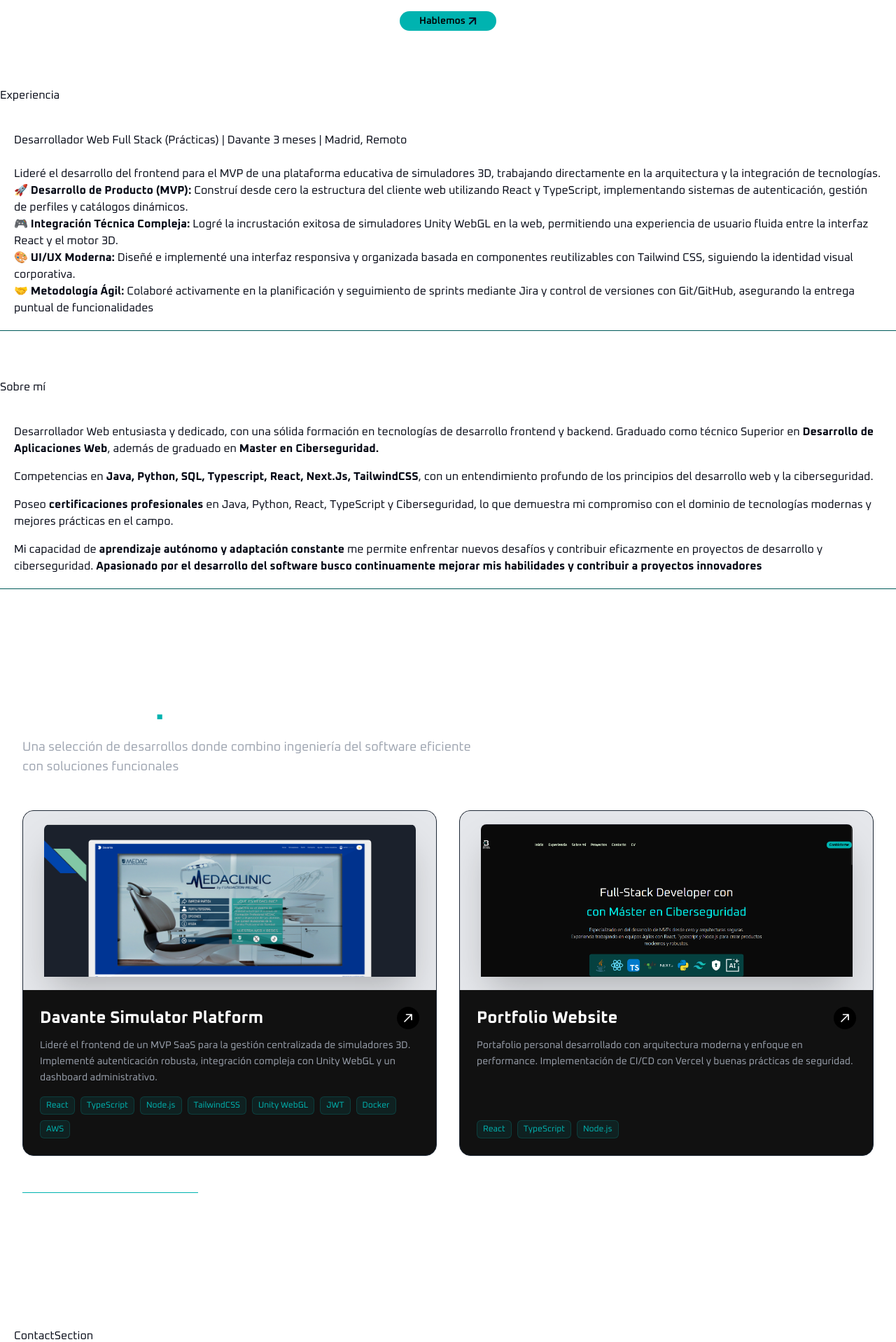
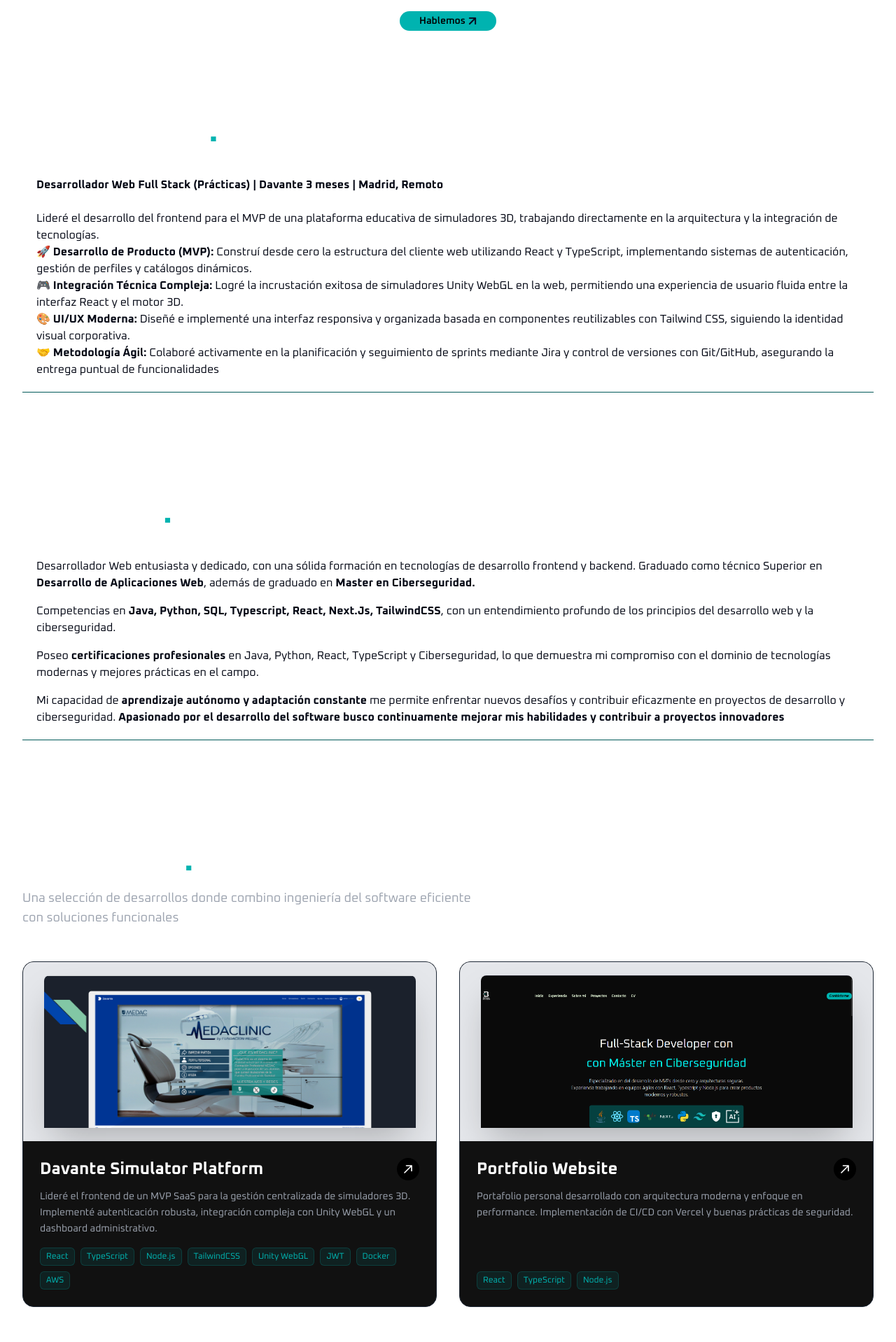
Before and after one commit to Byron-115/my-portfolio, a Next.js app: page / in a window 1280 px wide. Shown: the part 640-2558 px from the top of the page at 70% size. Built offline with nearby package versions, Linux system fonts and the light colour scheme.

Commit message:
feat: enhance sections with improved styling and content updates

```diff
--- a/src/components/elements/SolidButton.tsx
+++ b/src/components/elements/SolidButton.tsx
@@ -6,7 +6,7 @@ interface SolidButtonProps extends React.ButtonHTMLAttributes<HTMLButtonElement>
 
 const SolidButton: React.FC<SolidButtonProps> = ({ children, ...props }) => (
     <button
-        className={"bg-[#00B3B0] text-black font-semibold rounded-full px-3 h-7 text-sm transition-colors transition-transform duration-200 hover:bg-[#aefffd] focus:outline-none cursor-pointer hover:scale-105"}
+        className={"bg-[#00B3B0] text-black font-semibold rounded-full px-3 h-7 text-sm transition-transform duration-200 hover:bg-[#aefffd] focus:outline-none cursor-pointer hover:scale-105"}
         {...props}
     >
         {children}
--- a/src/components/organisms/AboutSection.tsx
+++ b/src/components/organisms/AboutSection.tsx
@@ -2,8 +2,10 @@ import React from 'react'
 
 function AboutSection() {
   return (
-    <div>
-      <h2>Sobre mí</h2>
+    <div className='py-10 px-4 md:px-8 max-w-7xl mx-auto'>
+      <h2 className='text-4xl md:text-5xl font-bold text-white mb-4'>
+        Sobre mí<span className="text-[#00B3B0]">.</span>
+        </h2>
       <section id="about" className="p-5 my-5 border-b border-[#005a59] flex flex-col gap-4">
         <p>Desarrollador Web entusiasta y dedicado, con una sólida formación
           en tecnologías de desarrollo frontend y backend. Graduado como
--- a/src/components/organisms/ContactSection.tsx
+++ b/src/components/organisms/ContactSection.tsx
@@ -2,8 +2,10 @@ import React from 'react'
 
 function ContactSection() {
   return (
-    <div className="p-5 my-5 border-b border-[#005a59]">
-      <h2>ContactSection</h2>
+    <div className="py-10 px-4 md:px-8 max-w-7xl mx-auto">
+      <h2 className='text-4xl md:text-5xl font-bold text-white mb-4'>
+        Contacto<span className="text-[#00B3B0]">.</span>
+        </h2>
       <p className="flex justify-center pb-4">¿Quieres contactarme?</p>
       <section id="contact" className={'flex flex-col gap-4 text-black shadow-[0_2px_6.9px_0px_##00B3B0] border-1 border-black bg-black p-3 rounded-lg w-full max-w-sm md:max-w-md xl:max-w-xl mx-auto'}
         style={{
--- a/src/components/organisms/CvSection.tsx
+++ b/src/components/organisms/CvSection.tsx
@@ -16,7 +16,10 @@ function CvSection() {
   }
 
   return (
-    <div>CvSection
+    <div className='py-10 px-4 md:px-8 max-w-7xl mx-auto'>
+      <h1 className='text-4xl md:text-5xl font-bold text-white mb-4'>
+        Curriculum<span className="text-[#00B3B0]">.</span>
+      </h1>
         <section  id="cv" className="text-center p-5 my-5 border-b border-[#005a59] flex flex-col items-center gap-6">
         <h2 className="text-2xl font-semibold mb-4">¿Quieres ver mi CV?</h2>
         <p className="mb-6 text-white">Descarga mi currículum para conocer más sobre mi experiencia y habilidades.</p>
--- a/src/components/organisms/ExperienceSection.tsx
+++ b/src/components/organisms/ExperienceSection.tsx
@@ -2,11 +2,13 @@ import React from 'react'
 
 function ExperienceSection() {
   return (
-    <div>
-      <h1>Experiencia</h1>
+    <div className='py-10 px-4 md:px-8 max-w-7xl mx-auto'>
+      <h1 className='text-4xl md:text-5xl font-bold text-white mb-4'>
+        Experiencia<span className="text-[#00B3B0]">.</span>
+      </h1>
 
-      <section id="experience" className="p-5 my-5 border-b border-[#005a59]">
-        <h1>Desarrollador Web Full Stack (Prácticas) | Davante 3 meses | Madrid, Remoto</h1>
+      <section id="experience" className="p-5 my-5 border-b border-[#005a59] ">
+        <h1><strong>Desarrollador Web Full Stack (Prácticas) | Davante 3 meses | Madrid, Remoto</strong></h1>
         <p>
             <br/>
             Lideré el desarrollo del frontend para el MVP de una plataforma educativa de simuladores 3D, trabajando directamente en la arquitectura y la integración de tecnologías.
--- a/src/components/organisms/HeaderDesktop.tsx
+++ b/src/components/organisms/HeaderDesktop.tsx
@@ -78,9 +78,11 @@ const HeaderDesktop: React.FC<HeaderDesktopProps> = ({ setHeaderOffset }) => {
                                 ))}
                             </nav>
                         </div>
-                        <div className="flex-shrink-0 pr-1">
-                            <SolidButton>Contáctame</SolidButton>
-                         </div>
+                        <a href="#contact">
+                            <div className="flex-shrink-0 pr-1">
+                                <SolidButton>Contáctame</SolidButton>
+                            </div>
+                        </a>
                     </div>
                 </header>
             )}
--- a/src/components/organisms/HeaderMobile.tsx
+++ b/src/components/organisms/HeaderMobile.tsx
@@ -58,9 +58,11 @@ const HeaderMobile: React.FC = () => {
               {link.label}
             </a>
           ))}
-          <div className="flex-shrink-0">
+          <a href="#contact">
+            <div className="flex-shrink-0">
               <SolidButton>Contáctame</SolidButton>
-          </div>
+            </div>
+          </a>
         </div>
       )}
     </div>
--- a/src/components/organisms/HeroSection.tsx
+++ b/src/components/organisms/HeroSection.tsx
@@ -27,13 +27,13 @@ const HeroSection: React.FC = () => (
       {/* Subtítulo + lista iconos + botón */}
       <div className="flex flex-col w-full max-w-[846px] items-center gap-8">
           <p className="use-system-font text-white font-light leading-1.56 xl:leading-[1.4] text-lg xl:text-xl text-center max-w-74 sm:max-w-144 xl:max-w-150 mx-auto">
-            Especializado en del desarrollo de MVPs desde cero y arquitecturas seguras.
+            Especializado en el desarrollo de MVPs desde cero y arquitecturas seguras.
             <br/>
             Experiencia trabajando en equipos ágiles con React, Typescript y Node.js para crear productos modernos y robustos.
           </p>
 
         {/* Lista de iconos */}
-        <div className="flex flex-row gap-4 items-center mr-0 pb-5 bg-[#007775] bg-opacity-50 p-5 rounded-lg">
+        <div className="md:flex md:flex-row grid sm:grid-cols-5 grid-cols-3 gap-4 items-center mr-0 pb-5 bg-[#007775] bg-opacity-50 p-5 rounded-lg">
         {icons.map((src, i) => (
           <Image
             key={i}
@@ -45,7 +45,7 @@ const HeroSection: React.FC = () => (
           />
         ))}
       </div>
-
+      <a href="#contact">
         <SolidButton>
           <div className="pl-4 pr-3 flex flex-row justify-between items-center">
             Hablemos
@@ -59,7 +59,8 @@ const HeroSection: React.FC = () => (
               </span>
           </div>
         </SolidButton>
-      </div>
+      </a>
+    </div>
   </section>
 );
 
--- a/src/components/organisms/ProjectSection.tsx
+++ b/src/components/organisms/ProjectSection.tsx
@@ -29,11 +29,11 @@ const projects = [
 
 function ProjectSection() {
   return (
-    <section id="projects" className="py-20 px-4 md:px-8 max-w-7xl mx-auto">
+    <section id="projects" className="py-10 px-4 md:px-8 max-w-7xl mx-auto">
       {/* Cabecera de la sección */}
       <div className="mb-12">
         <h2 className="text-4xl md:text-5xl font-bold text-white mb-4">
-          Projects<span className="text-[#00B3B0]">.</span>
+          Proyectos<span className="text-[#00B3B0]">.</span>
         </h2>
         <p className="text-gray-400 max-w-2xl text-lg">
           Una selección de desarrollos donde combino ingeniería del software eficiente con soluciones funcionales
```
